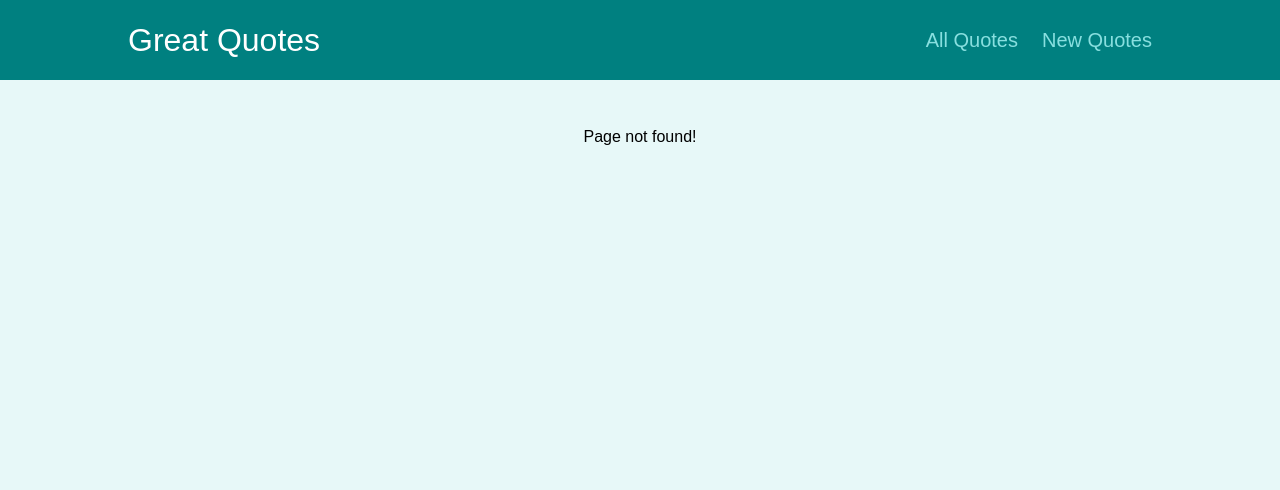
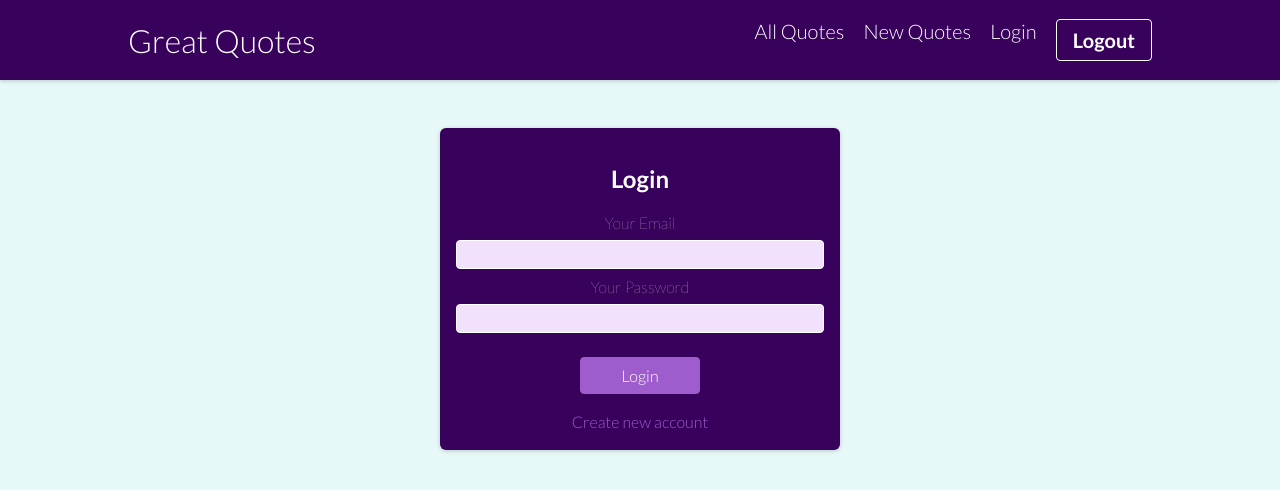
Before and after one commit to kasimnadim6/Quotes, a React (Create React App) app: page /auth in a window 1280 px wide. Before the commit this address had no page. Shown: the top 490 px of the page. Built offline with nearby package versions, Linux system fonts and the light colour scheme.

Commit message:
style changes

```diff
--- a/public/index.html
+++ b/public/index.html
@@ -24,6 +24,12 @@
       work correctly both with client-side routing and a non-root public URL.
       Learn how to configure a non-root public URL by running `npm run build`.
     -->
+    <link rel="preconnect" href="https://fonts.googleapis.com" />
+    <link rel="preconnect" href="https://fonts.gstatic.com" crossorigin />
+    <link
+      href="https://fonts.googleapis.com/css2?family=Lato:ital,wght@0,100;0,300;0,700;0,900;1,100&display=swap"
+      rel="stylesheet"
+    />
     <title>React App</title>
   </head>
   <body>
--- a/src/App.js
+++ b/src/App.js
@@ -4,6 +4,7 @@ import Layout from './components/layout/Layout';
 import LoadingSpinner from './components/UI/LoadingSpinner';
 
 function App() {
+  const AuthForm = React.lazy(() => import('./components/Auth/AuthForm'));
   const AllQuotes = React.lazy(() => import('./components/layout/AllQuotes'));
   const NewQuote = React.lazy(() => import('./components/layout/NewQuote'));
   const QuoteDetails = React.lazy(() =>
@@ -21,6 +22,7 @@ function App() {
         }
       >
         <Routes>
+          <Route path="/auth" element={<AuthForm />} />
           <Route path="/" element={<Navigate to="quotes" />} />
           <Route path="/quotes/" element={<AllQuotes />} exact />
           <Route path="/quotes/:quoteId/*" element={<QuoteDetails />} />
--- /dev/null
+++ b/src/components/Auth/AuthForm.js
@@ -0,0 +1,39 @@
+import { useState } from 'react';
+
+import classes from './AuthForm.module.css';
+
+const AuthForm = () => {
+  const [isLogin, setIsLogin] = useState(true);
+
+  const switchAuthModeHandler = () => {
+    setIsLogin((prevState) => !prevState);
+  };
+
+  return (
+    <section className={classes.auth}>
+      <h2>{isLogin ? 'Login' : 'Sign Up'}</h2>
+      <form>
+        <div className={classes.control}>
+          <label htmlFor="email">Your Email</label>
+          <input type="email" id="email" required />
+        </div>
+        <div className={classes.control}>
+          <label htmlFor="password">Your Password</label>
+          <input type="password" id="password" required />
+        </div>
+        <div className={classes.actions}>
+          <button>{isLogin ? 'Login' : 'Create Account'}</button>
+          <button
+            type="button"
+            className={classes.toggle}
+            onClick={switchAuthModeHandler}
+          >
+            {isLogin ? 'Create new account' : 'Login with existing account'}
+          </button>
+        </div>
+      </form>
+    </section>
+  );
+};
+
+export default AuthForm;
--- /dev/null
+++ b/src/components/Auth/AuthForm.module.css
@@ -0,0 +1,72 @@
+.auth {
+  margin: 3rem auto;
+  width: 95%;
+  max-width: 25rem;
+  border-radius: 6px;
+  background-color: #38015c;
+  box-shadow: 0 1px 4px rgba(0, 0, 0, 0.2);
+  padding: 1rem;
+  text-align: center;
+}
+
+.auth h2 {
+  text-align: center;
+  color: white;
+}
+
+.control {
+  margin-bottom: 0.5rem;
+}
+
+.control label {
+  display: block;
+  color: white;
+  font-weight: 200;
+  margin-bottom: 0.5rem;
+}
+
+.control input {
+  font: inherit;
+  background-color: #f1e1fc;
+  color: #38015c;
+  border-radius: 4px;
+  border: 1px solid white;
+  width: 100%;
+  text-align: left;
+  padding: 0.25rem;
+}
+
+.actions {
+  margin-top: 1.5rem;
+  display: flex;
+  flex-direction: column;
+  align-items: center;
+}
+
+.actions button {
+  cursor: pointer;
+  font: inherit;
+  color: white;
+  background-color: #9f5ccc;
+  border: 1px solid #9f5ccc;
+  border-radius: 4px;
+  padding: 0.5rem 2.5rem;
+}
+
+.actions button:hover {
+  background-color: #873abb;
+  border-color: #873abb;
+}
+
+.actions .toggle {
+  margin-top: 1rem;
+  background-color: transparent;
+  color: #9f5ccc;
+  border: none;
+  padding: 0.15rem 1.5rem;
+}
+
+.actions .toggle:hover {
+  background-color: transparent;
+  color: #ae82cc;
+}
--- a/src/components/UI/LoadingSpinner.module.css
+++ b/src/components/UI/LoadingSpinner.module.css
@@ -5,13 +5,13 @@
 }
 .spinner:after {
   content: ' ';
-  display: block;
-  width: 64px;
-  height: 64px;
+  display: flex;
+  width: 38px;
+  height: 38px;
   margin: 8px;
   border-radius: 50%;
-  border: 6px solid teal;
-  border-color: teal transparent teal transparent;
+  border: 3px solid #38015c;
+  border-color: #38015c transparent #38015c transparent;
   animation: spinner 1.2s linear infinite;
 }
 @keyframes spinner {
--- a/src/components/layout/MainNavigation.js
+++ b/src/components/layout/MainNavigation.js
@@ -1,5 +1,5 @@
 import React from 'react';
-import { NavLink } from 'react-router-dom';
+import { NavLink, Link } from 'react-router-dom';
 import classes from './MainNavigation.module.css';
 
 const MainNavigation = () => {
@@ -24,6 +24,12 @@ const MainNavigation = () => {
               New Quotes
             </NavLink>
           </li>
+          <li>
+            <Link to="/auth">Login</Link>
+          </li>
+          <li>
+            <button>Logout</button>
+          </li>
         </ul>
       </nav>
     </header>
--- a/src/components/layout/MainNavigation.module.css
+++ b/src/components/layout/MainNavigation.module.css
@@ -1,16 +1,19 @@
 .header {
   width: 100%;
   height: 5rem;
+  background-color: #38015c;
+  box-shadow: 0 1px 4px rgba(0, 0, 0, 0.2);
   display: flex;
-  padding: 0 10%;
   justify-content: space-between;
   align-items: center;
-  background-color: #008080;
+  padding: 0 10%;
 }
 
 .logo {
+  font-family: 'Lato', sans-serif;
   font-size: 2rem;
   color: white;
+  margin: 0;
 }
 
 .nav ul {
@@ -21,17 +24,39 @@
 }
 
 .nav li {
-  margin-left: 1.5rem;
+  margin-left: 1.2rem;
   font-size: 1.25rem;
 }
 
-.nav a {
+.header a {
   text-decoration: none;
-  color: #88dfdf;
+  color: white;
+  font-weight: 300;
+  transition: all 1s;
+}
+
+.header a:hover {
+  color: #c291e2;
 }
 
 .nav a:hover,
 .nav a:active,
 .nav a.active {
-  color: #e6fcfc;
+  color: #c291e2;
+  font-weight: bold;
 }
+.header button {
+  font: inherit;
+  background-color: transparent;
+  border: 1px solid white;
+  color: white;
+  font-weight: bold;
+  padding: 0.5rem 1rem;
+  border-radius: 4px;
+  cursor: pointer;
+}
+
+.header button:hover {
+  background-color: #c291e2;
+  color: #38015c;
+}
--- a/src/components/quotes/HighlightedQuote.module.css
+++ b/src/components/quotes/HighlightedQuote.module.css
@@ -1,5 +1,5 @@
 .quote {
-  background-color: #162b2b;
+  background-color: #30024e;
   color: white;
   border-radius: 6px;
   padding: 3rem;
@@ -9,12 +9,14 @@
 }
 
 .quote p {
-  font-size: 1.6rem;
+  font-weight: 300;
+  font-size: 1.3rem;
 }
 
 .quote figcaption {
+  font-weight: bolder;
   font-style: italic;
   font-size: 1.5rem;
   text-align: right;
-  color: #a1e0e0;
+  color: white;
 }
--- a/src/components/quotes/QuoteItem.module.css
+++ b/src/components/quotes/QuoteItem.module.css
@@ -6,7 +6,7 @@
   align-items: flex-end;
   box-shadow: 0 2px 4px rgba(0, 0, 0, 0.2);
   border-radius: 6px;
-  background-color: #c2e7f0;
+  background-color: #dcdcdc;
 }
 
 .item:last-of-type {
@@ -22,7 +22,7 @@
 .item blockquote {
   margin: 0;
   text-align: left;
-  font-size: 1.5rem;
+  font-size: 1.2rem;
   color: #212929;
 }
 
--- a/src/components/quotes/QuoteList.module.css
+++ b/src/components/quotes/QuoteList.module.css
@@ -6,20 +6,21 @@
 
 .sorting {
   padding-bottom: 1rem;
-  border-bottom: 3px solid #b2d4d4;
+  border-bottom: 3px solid #38015c;
   margin-bottom: 2rem;
 }
 
 .sorting button {
   font: inherit;
-  color: teal;
-  border: 1px solid teal;
-  background-color: transparent;
+  border: 1px solid #38015c;
+  background-color: #430969;
+  color: white;
   border-radius: 4px;
   padding: 0.5rem 1.5rem;
   cursor: pointer;
 }
 
 .sorting button:hover {
-  background-color: #c2fafa;
+  background-color: #c291e2;
+  color: #38015c;
 }
--- a/src/index.css
+++ b/src/index.css
@@ -1,5 +1,6 @@
 * {
   box-sizing: border-box;
+  font-family: 'Lato', sans-serif;
 }
 
 body {
@@ -24,24 +25,25 @@ body {
 
 .btn {
   text-decoration: none;
-  background-color: teal;
+  background-color: #430969;
   color: white;
   border-radius: 4px;
   padding: 0.75rem 1.5rem;
-  border: 1px solid teal;
+  border: 1px solid #9f5ccc;
   cursor: pointer;
 }
 
 .btn:hover,
 .btn:active {
-  background-color: #11acac;
-  border-color: #11acac;
+  background-color: #c291e2;
+  border-color: #430969;
+  color: #38015c;
 }
 
 .btn--flat {
   cursor: pointer;
   font: inherit;
-  color: teal;
+  color: 430969;
   border: none;
   background-color: none;
   text-decoration: none;
@@ -51,6 +53,6 @@ body {
 
 .btn--flat:hover,
 .btn--flat:active {
-  background-color: teal;
-  color: white;
+  background-color: #c291e2;
+  color: #38015c;
 }
```
